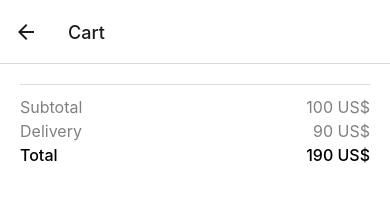
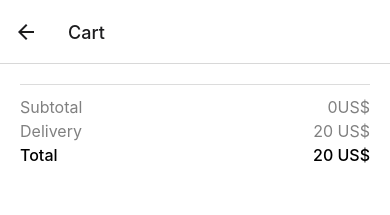
Before and after one commit to Pavankalyan477/react-native-learning, a React Native app in the folder demo_app/: screen /Cart in a window 390 px wide. Shown: the top 215 px of the page. Built offline with nearby package versions, Linux system fonts and the light colour scheme.

Commit message:
cartSlice implementd

```diff
--- a/demo_app/src/Navigation.tsx
+++ b/demo_app/src/Navigation.tsx
@@ -4,11 +4,14 @@ import ProductDetails from "./screens/productDetails"
 import ShoppingCart from "./screens/ShopppingCart"
 import { createNativeStackNavigator } from "@react-navigation/native-stack"
 import { Pressable, Text } from "react-native"
+import { useSelector } from "react-redux"
+import { cartSlice, selectNumberOfItems } from "./store/cartSlice"
 // import {FontAwesome5} from "react-native-vector-icons"
 
 const Stack = createNativeStackNavigator();
 
 const Navigation = () => {
+     const numberOfItems = useSelector(selectNumberOfItems);
     return(
         <NavigationContainer>
             <Stack.Navigator
@@ -20,7 +23,7 @@ const Navigation = () => {
                     headerRight: () => (
                     <Pressable onPress={() => navigation.navigate('Cart')} style={{flexDirection: 'row'}}>
                         <Text>Cart</Text>
-                        <Text style={{ marginLeft: 5, fontWeight: '500' }}>1</Text>
+                        <Text style={{ marginLeft: 5, fontWeight: '500' }}>{numberOfItems}</Text>
                     </Pressable>
                     )
                 })}
--- a/demo_app/src/screens/ShopppingCart.tsx
+++ b/demo_app/src/screens/ShopppingCart.tsx
@@ -1,22 +1,26 @@
 import { FlatList, Pressable, StyleSheet, Text, View } from "react-native"
 import CartListItem from "../components/CartListItem";
 import { useSelector } from "react-redux";
+import { selectDeliveryPrice, selectSubtotal, selectTotal } from "../store/cartSlice";
 
 const ShoppingCartTotals = () => {
+const subTotal = useSelector(selectSubtotal);
+const deliveryFee = useSelector(selectDeliveryPrice);
+const total = useSelector(selectTotal);
 
   return (
     <View style={styles.totalsContainer}>
       <View style={styles.row}>
         <Text style={styles.text}>Subtotal</Text>
-        <Text style={styles.text}>100 US$</Text>
+        <Text style={styles.text}>{subTotal}US$</Text>
       </View>
       <View style={styles.row}>
         <Text style={styles.text}>Delivery</Text>
-        <Text style={styles.text}>90 US$</Text>
+        <Text style={styles.text}>{deliveryFee} US$</Text>
       </View>
       <View style={styles.row}>
         <Text style={styles.textBold}>Total</Text>
-        <Text style={styles.textBold}>190 US$</Text>
+        <Text style={styles.textBold}>{total} US$</Text>
       </View>
     </View>
   );
--- a/demo_app/src/store/cartSlice.tsx
+++ b/demo_app/src/store/cartSlice.tsx
@@ -9,7 +9,7 @@ const items1: item[] = [];
 const initialState = {
     items: items1,
     deliveryFee: 20,
-    freeDeliveryFrom: 300
+    freeDeliveryFrom: 3000
 }
 
 export const cartSlice = createSlice({
```
